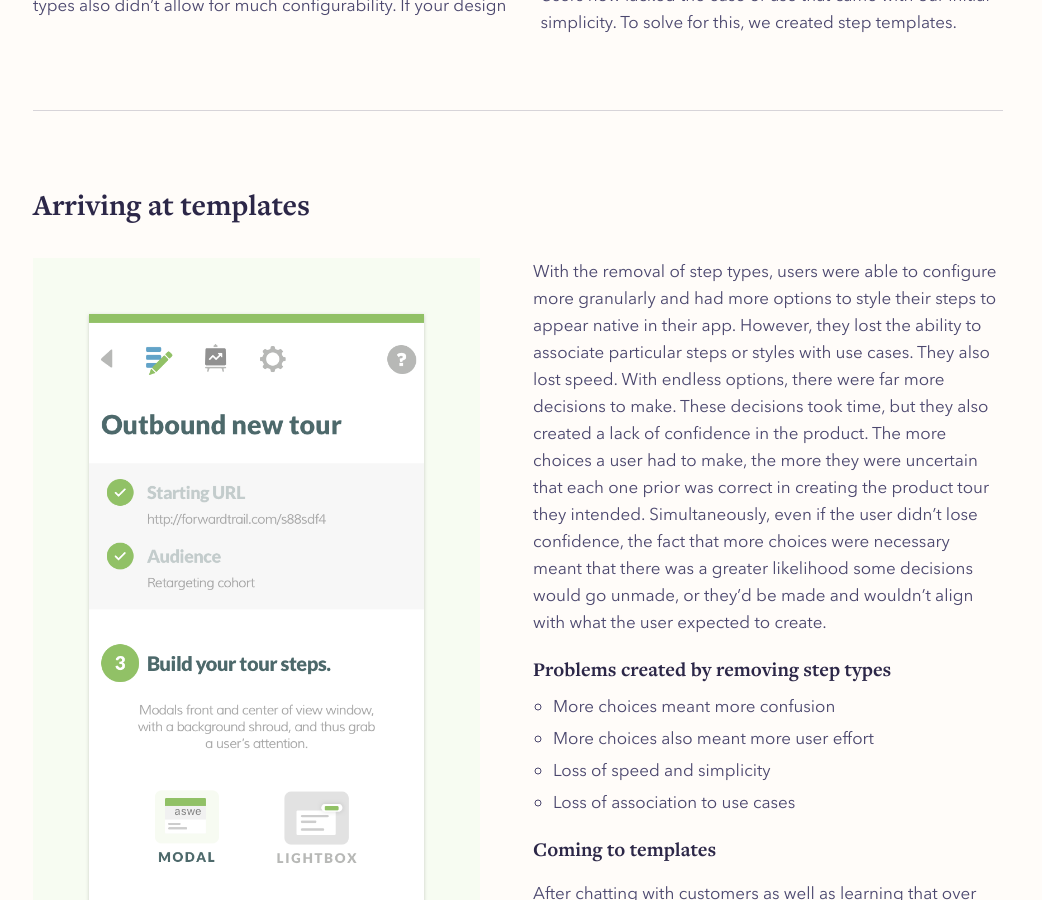
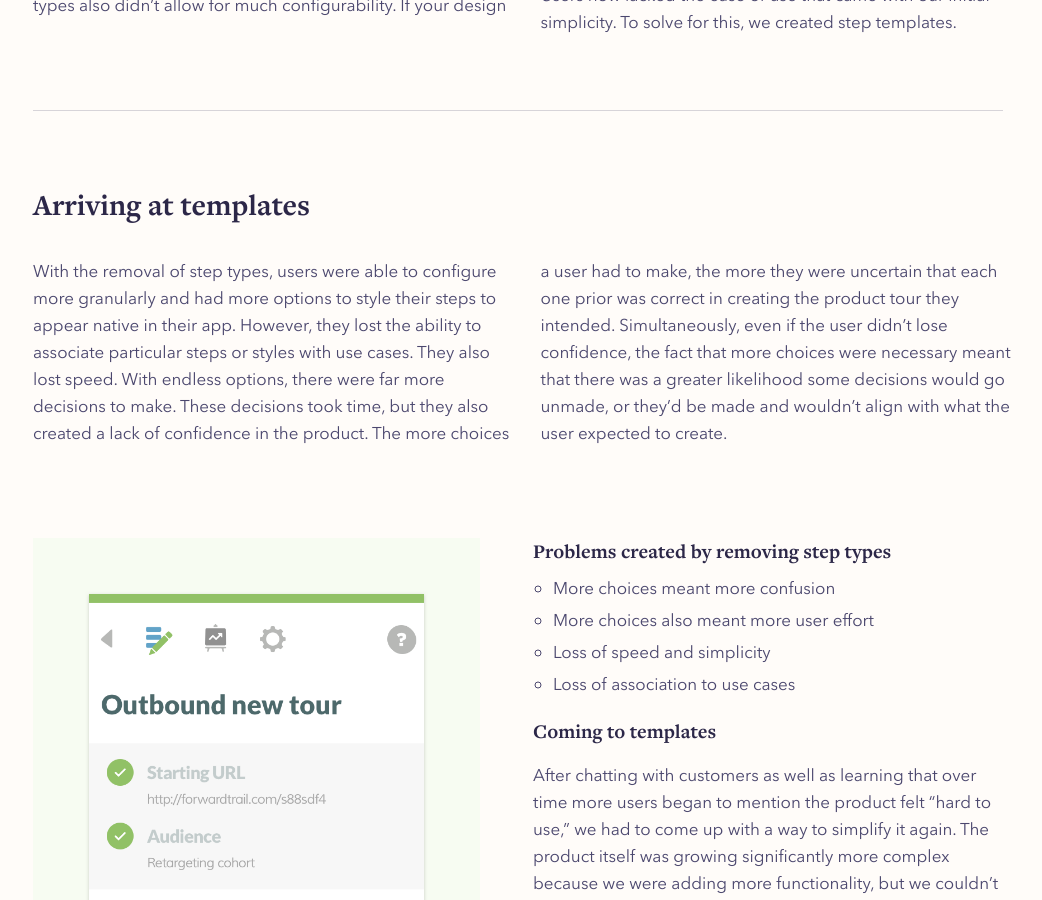
Before and after one commit to jessbottali/jessicabottali.com, a Jekyll site: the page built from projects/chameleon-templates/index.html, in a window 1280 px wide and 900 px high, scrolled down 1413 px. Shown: the whole window, without its empty margins (122-1164 px from the left). Built offline with Jekyll 4.4.1, drawn with Linux system fonts in a browser that asks for light colours; comment, search, counter and statistics services are not loaded; some of the changed text lies outside the part shown.

Commit message:
Update index.html

```diff
--- a/projects/chameleon-templates/index.html
+++ b/projects/chameleon-templates/index.html
@@ -35,19 +35,31 @@
 <div class="Container mb5">
   <hr />
     <h2 class="ProjectWork-title m0 mb4">Arriving at templates </h2>
+
+    <div class="Grid gutters"
+         style="height:200px;">
+      <div class="Project-content"style="
+      margin-bottom: 0px;
+      padding-left: 15px;
+      height: 200px;
+     ">
+        <p style="margin-top: 0px;">With the removal of step types, users were able to configure more granularly and had more options to style their steps to appear native in their app. However, they lost the ability to associate particular steps or styles with use cases. They also lost speed. With endless options, there were far more decisions to make. These decisions took time, but they also created a lack of confidence in the product. The more choices a user had to make, the more they were uncertain that each one prior was correct in creating the product tour they intended. Simultaneously, even if the user didn’t lose confidence, the fact that more choices were necessary meant that there was a greater likelihood some decisions would go unmade, or they’d be made and wouldn’t align with what the user expected to create. </p>
+
+        </div>
+    </div>
+
     <div class="Grid gutters u-m-top-20">
       <div class="Grid-cell u-6of12">
         <div class="Home-Page-Image">
-          <img src="./images/old-step-types@2x.png" class="ProjectImage ml0" />
+          <img src="./images/old-step-types@2x.png" class="ProjectImage ml0" style="margin-top: 60px;" />
           <p class="ImageCaption">Beginning to apply design system v1</p>
         </div>
       </div>
       <div class="Grid-cell u-6of12">
         <div class="understanding-catalog-content">
           <div class="Grid-cell u-12of12">
-            <p class="m0 mb3">With the removal of step types, users were able to configure more granularly and had more options to style their steps to appear native in their app. However, they lost the ability to associate particular steps or styles with use cases. They also lost speed. With endless options, there were far more decisions to make. These decisions took time, but they also created a lack of confidence in the product. The more choices a user had to make, the more they were uncertain that each one prior was correct in creating the product tour they intended. Simultaneously, even if the user didn’t lose confidence, the fact that more choices were necessary meant that there was a greater likelihood some decisions would go unmade, or they’d be made and wouldn’t align with what the user expected to create. </p>
 
-            <h3 class="ProjectImage-title mb2">Problems created by removing step types</h3>
+            <h3 class="ProjectImage-title mb2" style="margin-top: 60px;">Problems created by removing step types</h3>
             <ul class="m0 mb3">
               <li>More choices meant more confusion</li>
               <li>More choices also meant more user effort</li>
@@ -92,9 +104,8 @@
 
         <p class="mb4">Previewing a template was perhaps the most influential piece of this design. Up until this point we didn’t provide the option to view steps out of the context of their tour. Being able to view a template before committing to it helped users feel confident and excited about their choice. Additionally, it gave them more context to other use cases we shared through our defaults and encouraged more tour building. </p>
 
-        <h3 class="ProjectImage-title m0 mb2">Navigation solutions</h3>
-
-        <p>We created default templates for our customers to use and spark ideas, but they were also able to make their own. We initially tried to allow for these concepts to intertwine. For example, when trying to build a tour and apply a template to one of their steps, we assumed users may want the option to adjust or create a new template as they were viewing the available template list. However, this choice proved confusing. Users felt lost and couldn’t quickly determine if they were editing a step or a template, nor where the level up would take them back to. From talking to customers and sharing these early designs, we found that users thought about these two things at very different points in their journey. </p>
+        <img src="./images/previewing-templates@2x.gif" class="ProjectImage" style="margin-top: 80px;" />
+        <p class="ImageCaption">Previewing templates</p>
 
       </div>
     </div>
@@ -102,6 +113,11 @@
       <div class="Catalog-sketch-images">
         <img src="./images/template-examples@2x.png" class="ProjectImage" />
         <p class="ImageCaption">A few default templates</p>
+
+        <h3 class="ProjectImage-title m0 mb2" style="margin-top: 180px; margin-left: 30px;">Navigation solutions</h3>
+
+        <p style="margin-left: 30px;">We created default templates for our customers to use and spark ideas, but they were also able to make their own. We initially tried to allow for these concepts to intertwine. For example, when trying to build a tour and apply a template to one of their steps, we assumed users may want the option to adjust or create a new template as they were viewing the available template list. However, this choice proved confusing. Users felt lost and couldn’t quickly determine if they were editing a step or a template, nor where the level up would take them back to. From talking to customers and sharing these early designs, we found that users thought about these two things at very different points in their journey. </p>
+
       </div>
     </div>
   </div>
```
